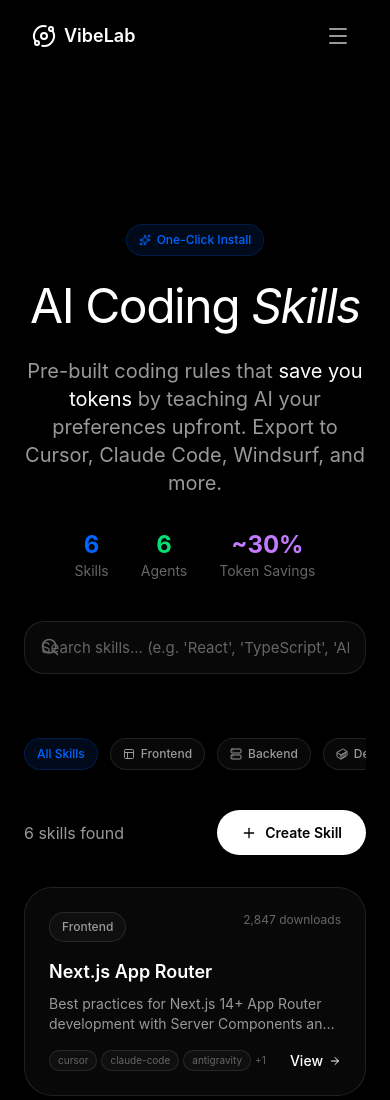
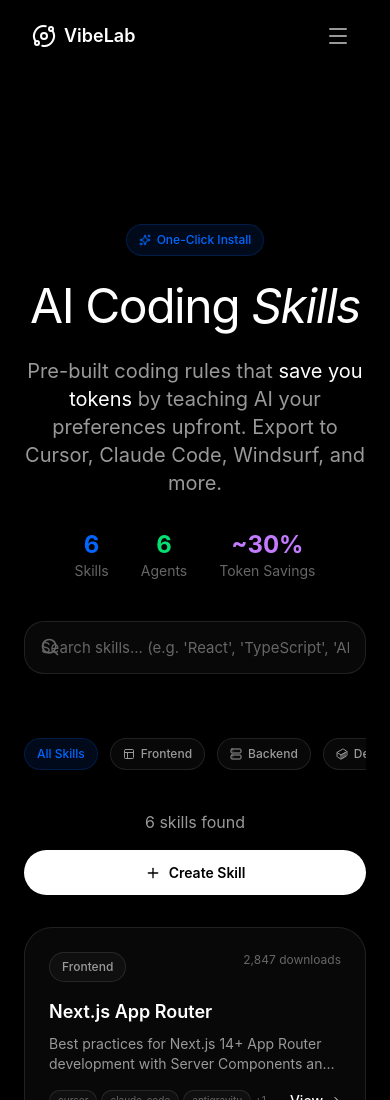
Before and after one commit to PromiseGameFi/vibeLab, a Next.js app: page /skills in a window 390 px wide. Shown: the top 1100 px of the page. Built offline with nearby package versions, Linux system fonts and the light colour scheme.

Commit message:
Update page.tsx

```diff
--- a/src/app/skills/page.tsx
+++ b/src/app/skills/page.tsx
@@ -74,7 +74,7 @@
                     </p>
 
                     {/* Quick Stats */}
-                    <div className="flex items-center justify-center gap-8 mb-10">
+                    <div className="flex flex-wrap items-center justify-center gap-8 mb-10">
                         <div className="text-center">
                             <p className="text-2xl font-bold text-[var(--accent)]">{skillsData.length}</p>
                             <p className="text-sm text-[var(--foreground-muted)]">Skills</p>
@@ -135,11 +135,11 @@
             {/* Skills Grid */}
             <section className="px-6 pb-24">
                 <div className="max-w-7xl mx-auto">
-                    <div className="flex items-center justify-between mb-8">
+                    <div className="flex flex-col sm:flex-row items-center justify-between gap-4 mb-8">
                         <p className="text-[var(--foreground-secondary)]">
                             {filteredSkills.length} skill{filteredSkills.length !== 1 ? 's' : ''} found
                         </p>
-                        <Link href="/skills/create" className="btn-primary">
+                        <Link href="/skills/create" className="btn-primary w-full sm:w-auto text-center justify-center">
                             <Plus className="w-4 h-4" />
                             Create Skill
                         </Link>
```
